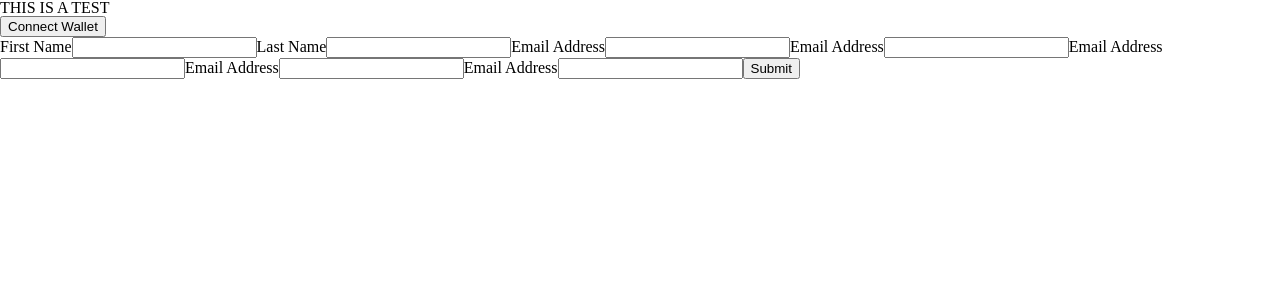
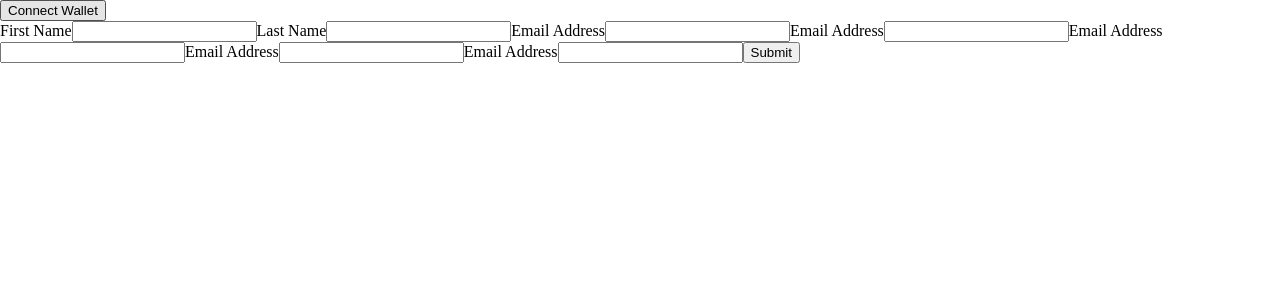
Before and after one commit to beckett-media/vulcan-vaulting-app, a React (Create React App) app: page /deposit in a window 1280 px wide. Shown: the top 300 px of the page. Built offline with nearby package versions, Linux system fonts and the light colour scheme; no server answers; what aws-amplify would draw is missing.

Commit message:
Revert "created a test"
This reverts commit 717c87929a1a34bf8fb360a42100b6f109de9c55.

```diff
--- a/src/pages/DepositPage/DepositPage.jsx
+++ b/src/pages/DepositPage/DepositPage.jsx
@@ -65,7 +65,6 @@ const DepositPage = () => {
 
   return (
     <>
-      <div>THIS IS A TEST</div>
       <button id="walletButton" onClick={connectWalletPressed}>
         {walletAddress.length > 0 ? (
           "Connected: " +
```
